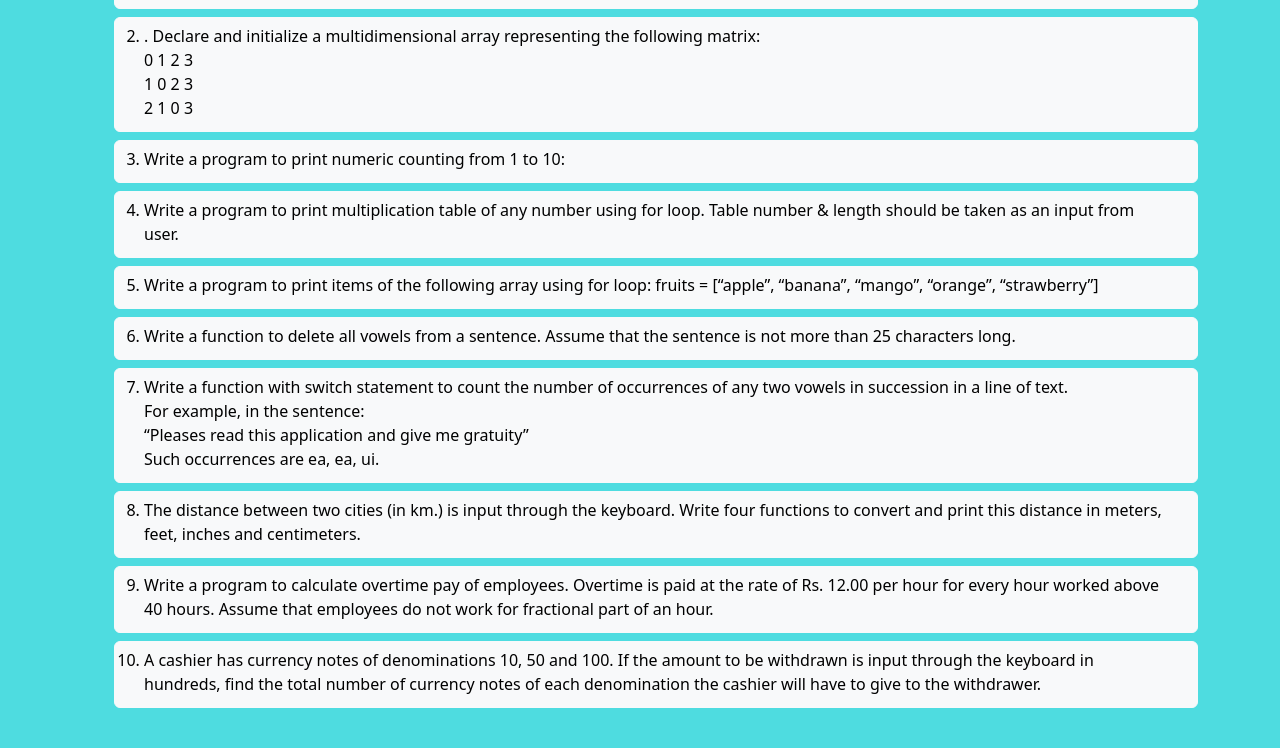
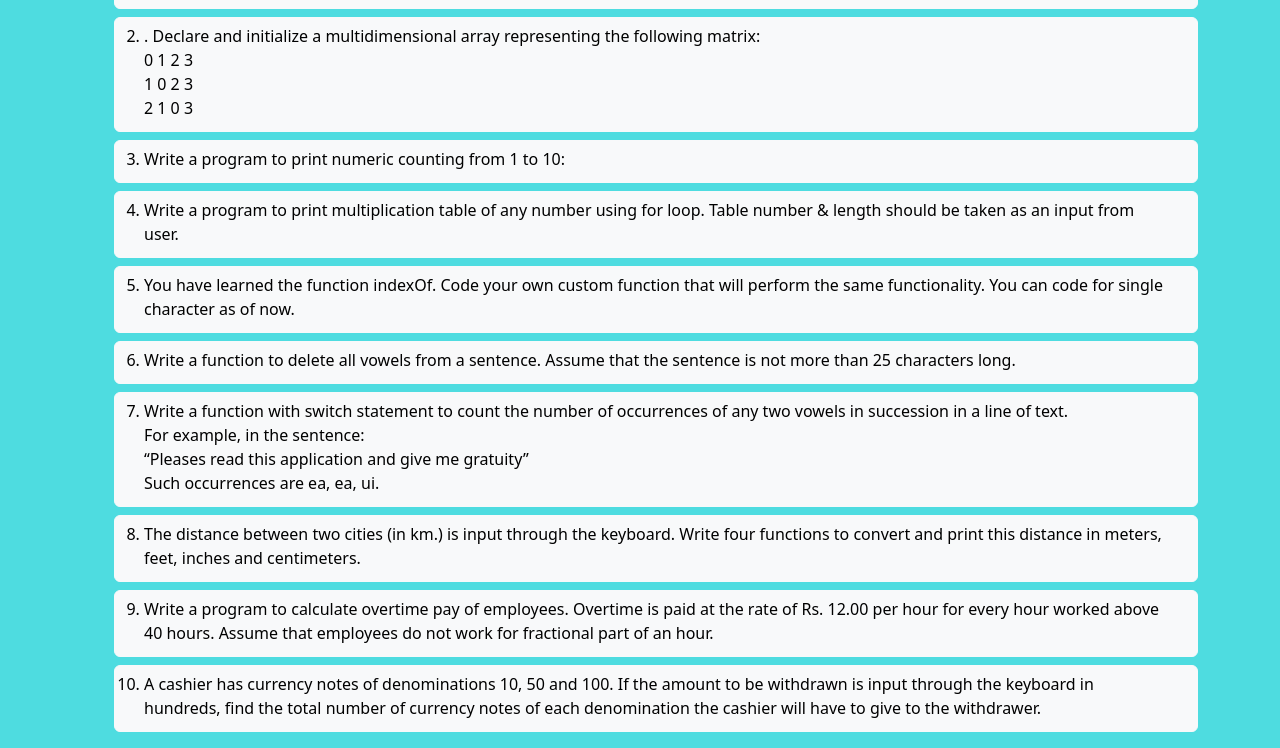
Before and after one commit to rabiayousuf187/JS_Assign_03-Chapter31-42-SMIT-20May2023, a plain HTML site: page pages/function-loops.html in a window 1280 px wide. Shown: the part 125-873 px from the top of the page. Before the commit the page ends 849 px from the top, so only its background shows below. Drawn offline with nearby package versions, Linux system fonts and the light colour scheme.

Commit message:
Ques update

```diff
--- a/pages/function-loops.html
+++ b/pages/function-loops.html
@@ -43,7 +43,8 @@
           </button>
 
           <button class="btn btn-light" type="button" onclick="ques5()">
-            <li class="ques">Write a program to print items of the following array using for loop: fruits = [“apple”, “banana”, “mango”, “orange”, “strawberry”]</li>
+            <li class="ques">You have learned the function indexOf. Code your own custom function that will perform the same functionality. You can code for single character as of now.
+              </li>
           </button>
 
           <button class="btn btn-light" type="button" onclick="ques6()">
```
